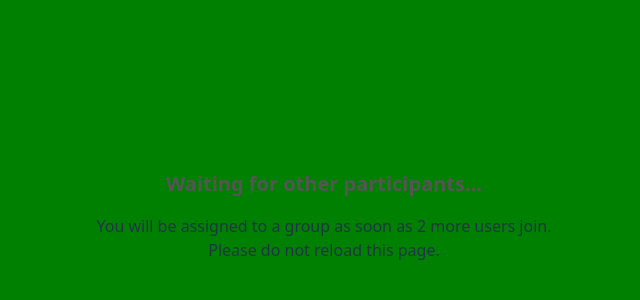
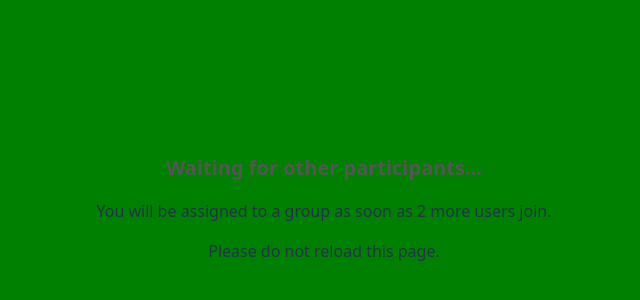
Before and after one commit to nwicker463/ideation-vite-frontend, a React (Vite) app: page / in a window 1280 px wide. Shown: the part 200-500 px from the top of the page, without its empty margins (316-956 px from the left). Built offline with nearby package versions, Linux system fonts and the light colour scheme; no server answers.

Commit message:
removing tailwind import from App.css

```diff
--- a/package.json
+++ b/package.json
@@ -21,13 +21,10 @@
     "@types/react": "^19.1.2",
     "@types/react-dom": "^19.1.2",
     "@vitejs/plugin-react": "^4.4.1",
-    "autoprefixer": "^10.4.21",
     "eslint": "^9.25.0",
     "eslint-plugin-react-hooks": "^5.2.0",
     "eslint-plugin-react-refresh": "^0.4.19",
     "globals": "^16.0.0",
-    "postcss": "^8.5.6",
-    "tailwindcss": "^4.1.12",
     "vite": "^6.3.5"
   }
 }
--- a/src/App.css
+++ b/src/App.css
@@ -1,4 +1,4 @@
-@import "tailwindcss";
+
 
 #root {
   max-width: 1280px;
```
Also changed, not shown: 1 other file (tests, documents, lock files or other folders).
